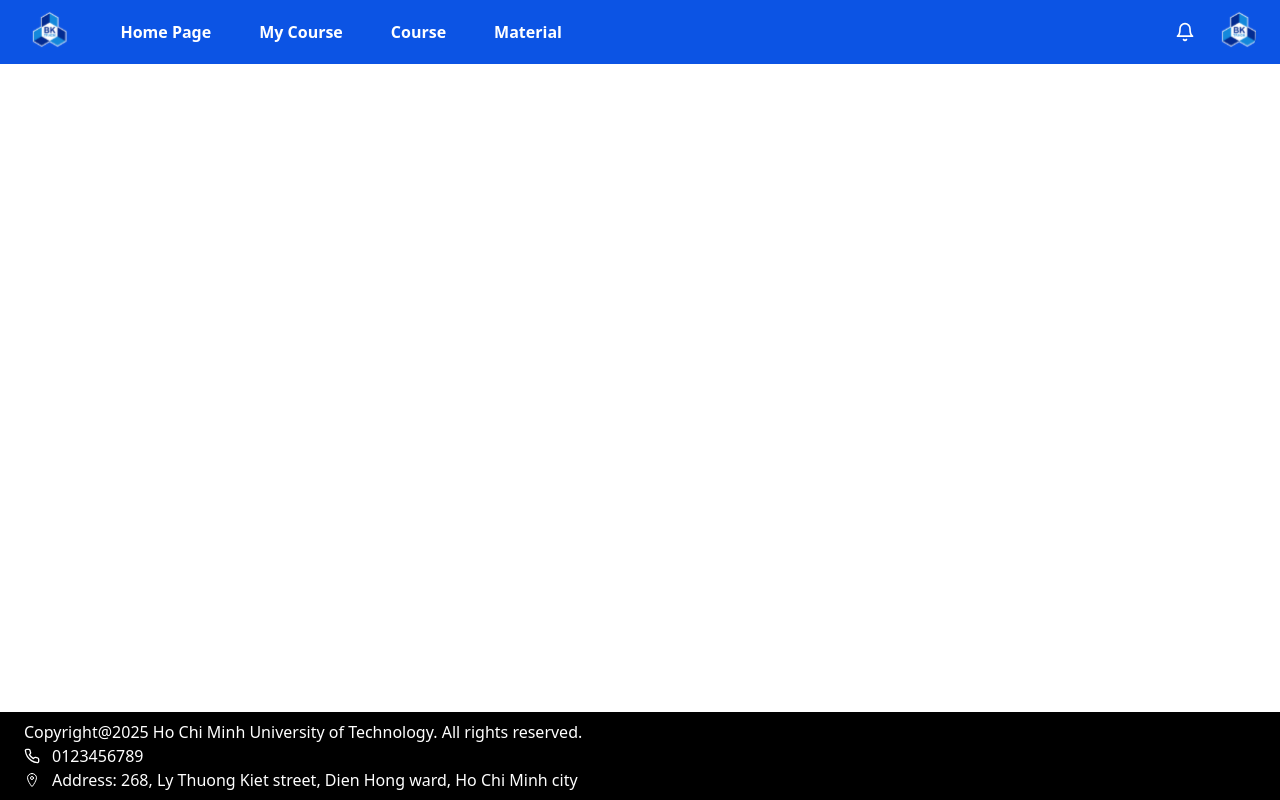
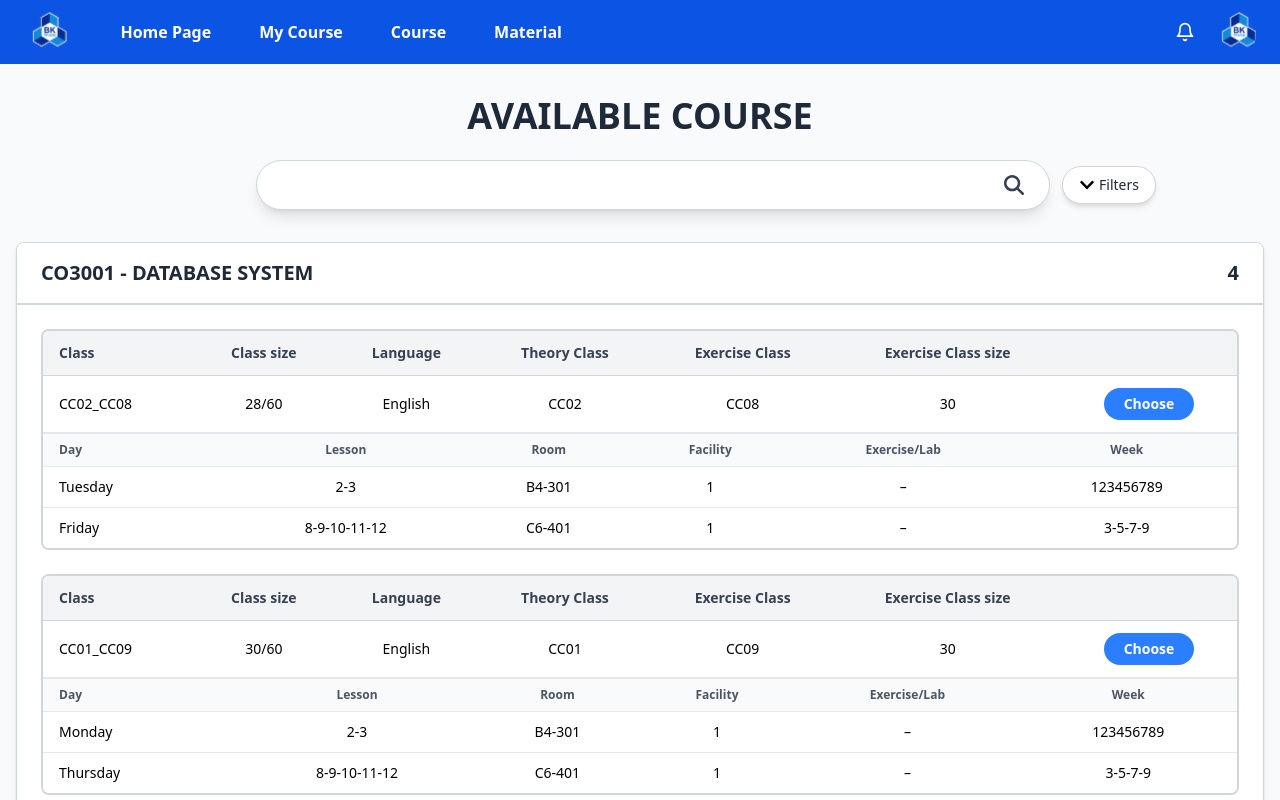
Before and after one commit to tantailuong099-cloud/CO3001_Project_FrontEnd, a Next.js app: page /program/registered in a window 1280 px wide. Shown: the top 800 px of the page. Built offline with nearby package versions, Linux system fonts and the light colour scheme.

Commit message:
Create Register for Courses Page

```diff
--- a/src/app/(pages)/program/registered/page.tsx
+++ b/src/app/(pages)/program/registered/page.tsx
@@ -1,10 +1,35 @@
 import type { Metadata } from "next";
+import ProgramCard2 from "@/app/components/pages/card/ProgramCard_2";
+import Search from "@/app/components/pages/search/Search";
 
 export const metadata: Metadata = {
-  title: "Registered Program",
-  description: "Tutor Support System",
+  title: "Available Classes",
+  description: "Select a class to register",
 };
 
-export default function RegisteredProgramPage() {
-  return <></>;
+export default function AvailableClassesPage({ params }: { params: { id: string } }) {
+  return (
+    <div className="min-h-screen bg-gray-50">
+      <div className="container mx-auto px-4 py-8">
+        {/* Page Header */}
+        <div className="text-center mb-8">
+          <h1 className="text-4xl font-bold text-gray-800 mb-6">AVAILABLE COURSE</h1>
+
+          {/* Search Bar */}
+          <div className="max-w-3xl mx-auto">
+            <Search placeholder={params.id} />
+          </div>
+        </div>
+
+        {/* Course Cards */}
+        <div className="space-y-6">
+          <ProgramCard2
+            courseId={params.id}
+            courseName="DATABASE SYSTEM"
+            credits={4.0}
+          />
+        </div>
+      </div>
+    </div>
+  );
 }
--- a/src/app/components/pages/card/ProgramCard_1.tsx
+++ b/src/app/components/pages/card/ProgramCard_1.tsx
@@ -1,15 +1,40 @@
+"use client";
+
 import { FaLock, FaCalendarAlt, FaBookOpen, FaBuilding } from "react-icons/fa";
+import { useRouter } from "next/navigation";
 
-export default function ProgramCard1() {
+interface ProgramCard1Props {
+  courseId?: string;
+  courseName?: string;
+  credits?: number;
+  semester?: string;
+  department?: string;
+  duration?: string;
+}
+
+export default function ProgramCard1({
+  courseId = "CO2301",
+  courseName = "Computer Network",
+  credits = 4.0,
+  semester = "2 / 2025",
+  department = "Computer Science",
+  duration = "9 weeks"
+}: ProgramCard1Props) {
+  const router = useRouter();
+
+  const handleRegister = () => {
+    router.push(`/program/registered`);
+  };
+
   return (
     <div className="border border-gray-300 rounded-xl overflow-hidden bg-white shadow-md">
       {/* Header */}
       <div className="flex items-center justify-between bg-gray-50 px-5 py-3 border-b border-gray-300">
         <h2 className="text-lg font-semibold text-gray-800">
-          CO2301 – Computer Network
+          {courseId} – {courseName}
         </h2>
         <div className="flex items-center space-x-2">
-          <span className="font-semibold text-gray-700">4.0 Credits</span>
+          <span className="font-semibold text-gray-700">{credits} Credits</span>
           <FaLock className="text-red-500" />
         </div>
       </div>
@@ -19,19 +44,19 @@ export default function ProgramCard1() {
         <div className="flex items-center space-x-2">
           <FaBookOpen className="text-blue-600" />
           <span>
-            <strong>Semester:</strong> <span className="text-blue-700">2 / 2025</span>
+            <strong>Semester:</strong> <span className="text-blue-700">{semester}</span>
           </span>
         </div>
         <div className="flex items-center space-x-2">
           <FaBuilding className="text-green-600" />
           <span>
-            <strong>Department:</strong> <span className="text-gray-800">Computer Science</span>
+            <strong>Department:</strong> <span className="text-gray-800">{department}</span>
           </span>
         </div>
         <div className="flex items-center space-x-2">
           <FaCalendarAlt className="text-orange-500" />
           <span>
-            <strong>Duration:</strong> <span className="text-gray-800">9 weeks</span>
+            <strong>Duration:</strong> <span className="text-gray-800">{duration}</span>
           </span>
         </div>
       </div>
@@ -107,7 +132,9 @@ export default function ProgramCard1() {
         {/* Footer */}
         <div className="flex justify-between items-center mt-5 text-sm text-gray-600 border-t pt-3">
           <span>Last updated: <strong>Oct 25, 2025</strong></span>
-          <button className="bg-blue-600 text-white px-5 py-2 rounded-lg hover:bg-blue-700 transition">
+          <button
+            onClick={handleRegister}
+            className="bg-blue-600 text-white px-5 py-2 rounded-lg hover:bg-blue-700 transition">
             Register for this course
           </button>
         </div>
--- a/src/app/components/pages/card/ProgramCard_2.tsx
+++ b/src/app/components/pages/card/ProgramCard_2.tsx
@@ -1,3 +1,173 @@
-export default function ProgramCard2() {
-  return <></>;
+"use client";
+
+import { useRouter } from "next/navigation";
+
+interface ClassSchedule {
+  day: string;
+  lesson: string;
+  room: string;
+  facility: string;
+  exerciseLab: string;
+  week: string;
 }
+
+interface ClassInfo {
+  className: string;
+  classSize: string;
+  language: string;
+  theoryClass: string;
+  exerciseClass: string;
+  exerciseClassSize: string;
+  schedules: ClassSchedule[];
+}
+
+interface ProgramCard2Props {
+  courseId?: string;
+  courseName?: string;
+  credits?: number;
+  classes?: ClassInfo[];
+}
+
+export default function ProgramCard2({
+  courseId = "CO3001",
+  courseName = "DATABASE SYSTEM",
+  credits = 4.0,
+  classes = [
+    {
+      className: "CC02_CC08",
+      classSize: "28/60",
+      language: "English",
+      theoryClass: "CC02",
+      exerciseClass: "CC08",
+      exerciseClassSize: "30",
+      schedules: [
+        { day: "Tuesday", lesson: "2-3", room: "B4-301", facility: "1", exerciseLab: "", week: "123456789" },
+        { day: "Friday", lesson: "8-9-10-11-12", room: "C6-401", facility: "1", exerciseLab: "", week: "3-5-7-9" }
+      ]
+    },
+    {
+      className: "CC01_CC09",
+      classSize: "30/60",
+      language: "English",
+      theoryClass: "CC01",
+      exerciseClass: "CC09",
+      exerciseClassSize: "30",
+      schedules: [
+        { day: "Monday", lesson: "2-3", room: "B4-301", facility: "1", exerciseLab: "", week: "123456789" },
+        { day: "Thursday", lesson: "8-9-10-11-12", room: "C6-401", facility: "1", exerciseLab: "", week: "3-5-7-9" }
+      ]
+    },
+    {
+      className: "L01_L09",
+      classSize: "30/60",
+      language: "Vietnamese",
+      theoryClass: "L01",
+      exerciseClass: "L09",
+      exerciseClassSize: "30",
+      schedules: [
+        { day: "Monday", lesson: "2-3", room: "H2-301", facility: "2", exerciseLab: "", week: "123456789" },
+        { day: "Thursday", lesson: "8-9-10-11-12", room: "H7-401", facility: "2", exerciseLab: "", week: "3-5-7-9" }
+      ]
+    },
+    {
+      className: "L01_L08",
+      classSize: "35/60",
+      language: "Vietnamese",
+      theoryClass: "L01",
+      exerciseClass: "L08",
+      exerciseClassSize: "30",
+      schedules: [
+        { day: "Monday", lesson: "2-3", room: "H2-301", facility: "2", exerciseLab: "", week: "123456789" },
+        { day: "Thursday", lesson: "8-9-10-11-12", room: "H7-401", facility: "2", exerciseLab: "", week: "3-5-7-9" }
+      ]
+    }
+  ]
+}: ProgramCard2Props) {
+  const router = useRouter();
+
+  const handleChoose = (className: string) => {
+    router.push(`/courses/${courseId}/register?class=${className}`);
+  };
+
+  return (
+    <div className="bg-white rounded-lg shadow-md border border-gray-300 overflow-hidden">
+      {/* Header */}
+      <div className="flex items-center justify-between px-6 py-4 border-b-2 border-gray-300 bg-white">
+        <h2 className="text-xl font-bold text-gray-800">
+          {courseId} - {courseName}
+        </h2>
+        <span className="text-xl font-bold text-gray-800">{credits}</span>
+      </div>
+
+      {/* Classes List */}
+      <div className="p-6 space-y-6">
+        {classes.map((classInfo, index) => (
+          <div key={index} className="border-2 border-gray-300 rounded-lg overflow-hidden">
+            {/* Class Info Header */}
+            <div className="overflow-x-auto bg-gray-50">
+              <table className="w-full text-sm">
+                <thead className="bg-gray-100 border-b border-gray-300">
+                  <tr>
+                    <th className="px-4 py-3 text-left font-semibold text-gray-700">Class</th>
+                    <th className="px-4 py-3 text-center font-semibold text-gray-700">Class size</th>
+                    <th className="px-4 py-3 text-center font-semibold text-gray-700">Language</th>
+                    <th className="px-4 py-3 text-center font-semibold text-gray-700">Theory Class</th>
+                    <th className="px-4 py-3 text-center font-semibold text-gray-700">Exercise Class</th>
+                    <th className="px-4 py-3 text-center font-semibold text-gray-700">Exercise Class size</th>
+                    <th className="px-4 py-3 text-center font-semibold text-gray-700"></th>
+                  </tr>
+                </thead>
+                <tbody className="bg-white">
+                  <tr className="border-b border-gray-200">
+                    <td className="px-4 py-3 font-medium">{classInfo.className}</td>
+                    <td className="px-4 py-3 text-center">{classInfo.classSize}</td>
+                    <td className="px-4 py-3 text-center">{classInfo.language}</td>
+                    <td className="px-4 py-3 text-center">{classInfo.theoryClass}</td>
+                    <td className="px-4 py-3 text-center">{classInfo.exerciseClass}</td>
+                    <td className="px-4 py-3 text-center">{classInfo.exerciseClassSize}</td>
+                    <td className="px-4 py-3 text-center">
+                      <button
+                        onClick={() => handleChoose(classInfo.className)}
+                        className="bg-blue-500 text-white px-5 py-1.5 rounded-full text-sm font-semibold hover:bg-blue-600 transition"
+                      >
+                        Choose
+                      </button>
+                    </td>
+                  </tr>
+                </tbody>
+              </table>
+            </div>
+
+            {/* Schedule Details */}
+            <div className="overflow-x-auto bg-white">
+              <table className="w-full text-sm">
+                <thead className="bg-gray-50 border-t border-gray-200">
+                  <tr>
+                    <th className="px-4 py-2 text-left text-xs font-semibold text-gray-600">Day</th>
+                    <th className="px-4 py-2 text-center text-xs font-semibold text-gray-600">Lesson</th>
+                    <th className="px-4 py-2 text-center text-xs font-semibold text-gray-600">Room</th>
+                    <th className="px-4 py-2 text-center text-xs font-semibold text-gray-600">Facility</th>
+                    <th className="px-4 py-2 text-center text-xs font-semibold text-gray-600">Exercise/Lab</th>
+                    <th className="px-4 py-2 text-center text-xs font-semibold text-gray-600">Week</th>
+                  </tr>
+                </thead>
+                <tbody>
+                  {classInfo.schedules.map((schedule, scheduleIndex) => (
+                    <tr key={scheduleIndex} className="border-t border-gray-200">
+                      <td className="px-4 py-2.5">{schedule.day}</td>
+                      <td className="px-4 py-2.5 text-center">{schedule.lesson}</td>
+                      <td className="px-4 py-2.5 text-center">{schedule.room}</td>
+                      <td className="px-4 py-2.5 text-center">{schedule.facility}</td>
+                      <td className="px-4 py-2.5 text-center">{schedule.exerciseLab || "–"}</td>
+                      <td className="px-4 py-2.5 text-center">{schedule.week}</td>
+                    </tr>
+                  ))}
+                </tbody>
+              </table>
+            </div>
+          </div>
+        ))}
+      </div>
+    </div>
+  );
+}
```
